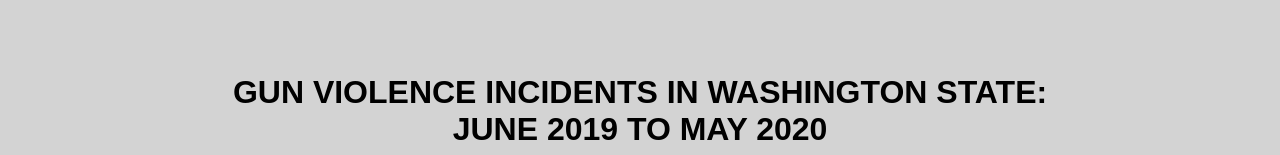
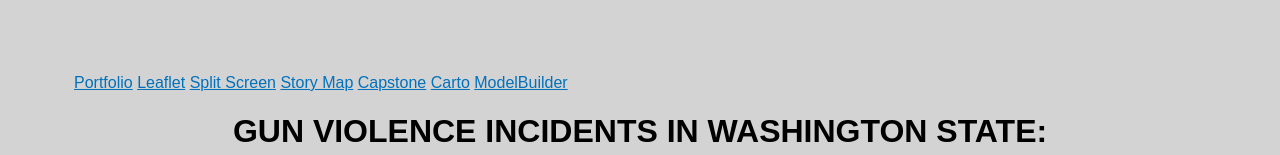
Before and after one commit to saschu-uwt/Carto, a plain HTML site: page index.html in a window 1280 px wide. Shown: the top 155 px of the page. Drawn offline with Linux system fonts and the light colour scheme.

Commit message:
Update index.html

```diff
--- a/index.html
+++ b/index.html
@@ -4,8 +4,16 @@
 	 	<link rel="stylesheet" href="styles.css" type="text/css"
 	</head>
 	<body>
+		<div class="topnav">
+     <a href="https://saschu-uwt.github.io/portfolio/#">Portfolio</a>
+     <a href="https://saschu-uwt.github.io/Lab2_Part2/">Leaflet</a>
+     <a href="https://saschu-uwt.github.io/Lab_3v2/">Split Screen</a>
+     <a href="https://saschu-uwt.github.io/Lab_4_scrolly/">Story Map</a>
+		 <a href="https://saschu-uwt.github.io/portfolio/capstone.html">Capstone</a>
+		 <a class="active" href="https://saschu-uwt.github.io/Carto/">Carto</a>
+		 <a href="https://saschu-uwt.github.io/ModelBuilder/">ModelBuilder</a>
+    </div>
 		<h1>Gun Violence Incidents in Washington State:<br> June 2019 to May 2020</h1>
-
 
 		<iframe width="100%" height="520" frameborder="0" src="https://saschu.carto.com/builder/82cdb68b-c2e0-440d-9869-9a64923ad435/embed" allowfullscreen webkitallowfullscreen mozallowfullscreen oallowfullscreen msallowfullscreen></iframe>
 
```
